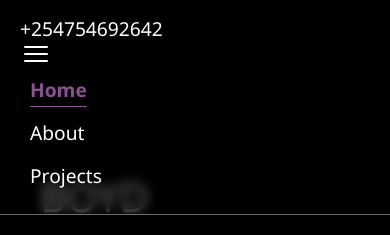
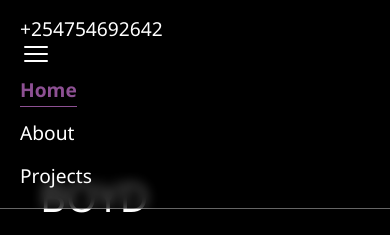
Before and after one commit to Top053/portfolio, a React (Vite) app: page / in a window 390 px wide. Shown: the top 235 px of the page. Built offline with nearby package versions, Linux system fonts and the light colour scheme.

Commit message:
style(responsive):correct nav links padding on mobile by setting padding

```diff
--- a/src/index.css
+++ b/src/index.css
@@ -269,5 +269,6 @@ footer{
         flex-direction: column;
         align-items: flex-start;
         gap: 0.5;
+        padding: 10px 0 4px 0;
     }
 }
```
